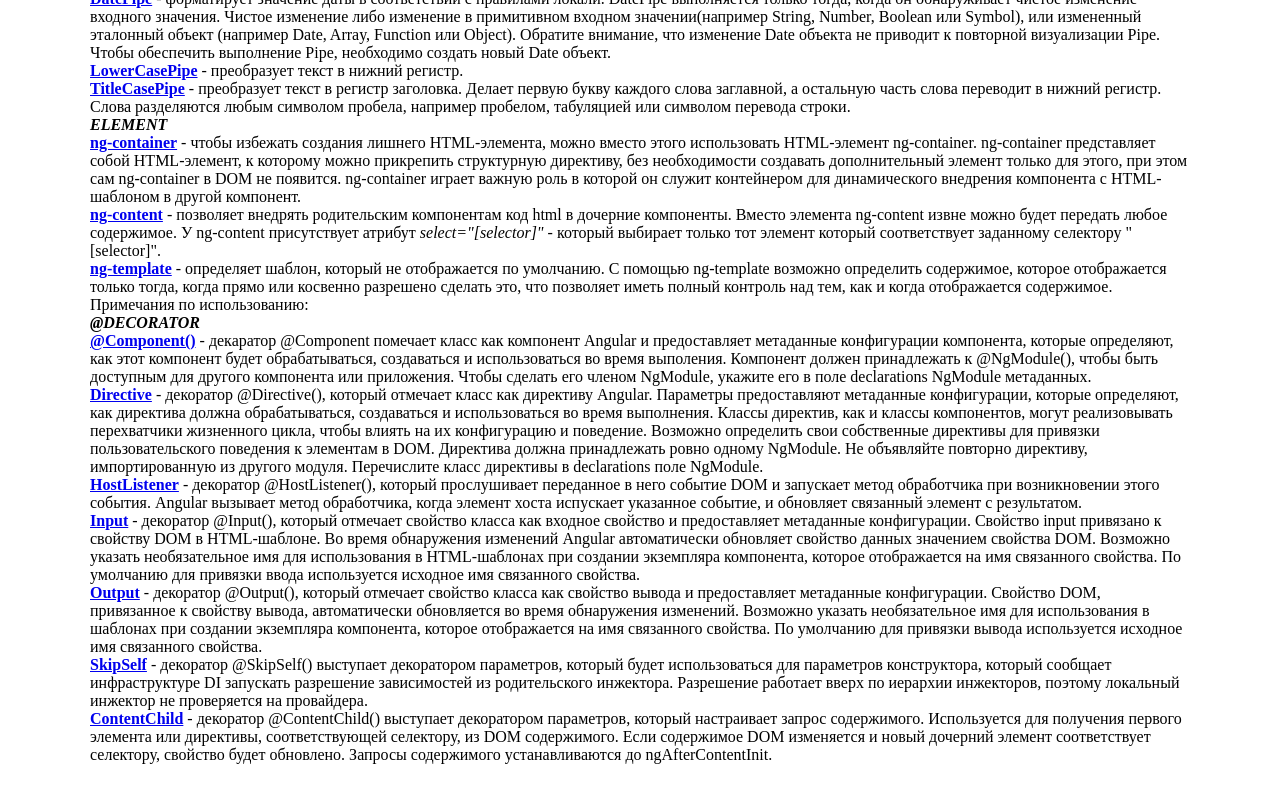
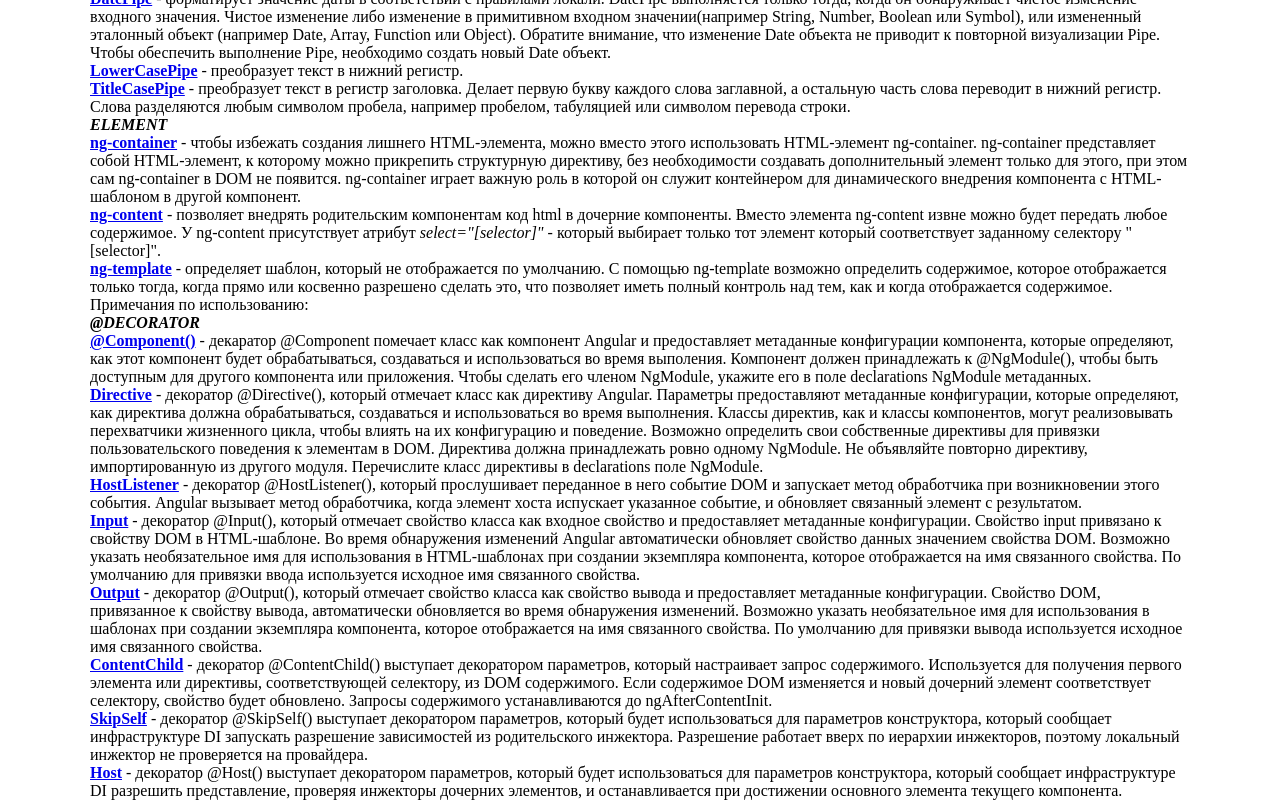
Before and after one commit to ArtemKashirin/API, an Angular app: page / in a window 1280 px wide. Shown: the part 262-1062 px from the top of the page. Before the commit the page ends 1026 px from the top, so only its background shows below. Built offline with nearby package versions, Linux system fonts and the light colour scheme.

Commit message:
DECORATOR: Host

```diff
--- a/src/app/app.component.html
+++ b/src/app/app.component.html
@@ -20,5 +20,6 @@
 <app-host-listener></app-host-listener>
 <app-input></app-input>
 <app-output></app-output>
+<app-content-child></app-content-child>
 <app-skip-self></app-skip-self>
-<app-content-child></app-content-child>
+<app-host></app-host>
--- a/src/app/app.module.ts
+++ b/src/app/app.module.ts
@@ -28,6 +28,7 @@
 import { SkipSelfComponent } from './decorator/skip-self/skip-self.component';
 import { ContentChildComponent } from './decorator/content-child/content-child.component';
 import { ChildContentComponent } from './decorator/content-child/child-content/child-content.component';
+import { HostComponent } from './decorator/host/host.component';
 
 
 @NgModule({
@@ -58,6 +59,7 @@
     SkipSelfComponent,
     ContentChildComponent,
     ChildContentComponent,
+    HostComponent,
   ],
   imports: [
     BrowserModule,
--- /dev/null
+++ b/src/app/decorator/host/host.component.html
@@ -0,0 +1,3 @@
+<p><b><a [href] = "this.Host">Host</a></b> - декоратор @Host() выступает декоратором параметров, который будет использоваться для
+  параметров конструктора, который сообщает инфраструктуре DI разрешить представление, проверяя инжекторы дочерних элементов, и
+  останавливается при достижении основного элемента текущего компонента.</p>
--- /dev/null
+++ b/src/app/decorator/host/host.component.ts
@@ -0,0 +1,17 @@
+import {Component, OnInit} from '@angular/core';
+
+@Component({
+  selector: 'app-host',
+  templateUrl: './host.component.html',
+  styleUrls: ['./host.component.scss']
+})
+export class HostComponent implements OnInit {
+  public Host: string = 'https://angular.io/api/core/Host';
+
+  constructor() {
+  }
+
+  ngOnInit(): void {
+  }
+
+}
```
Also changed, not shown: src/app/decorator/host/host.component.scss (added).
